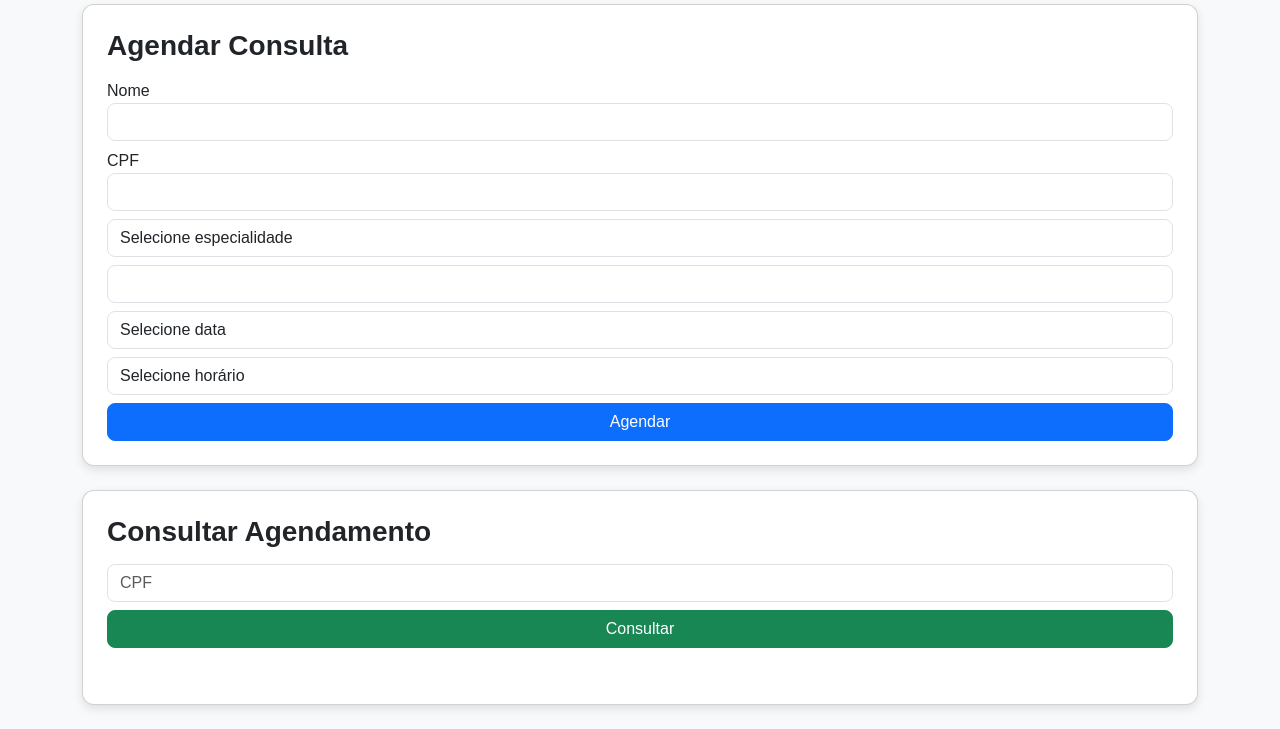
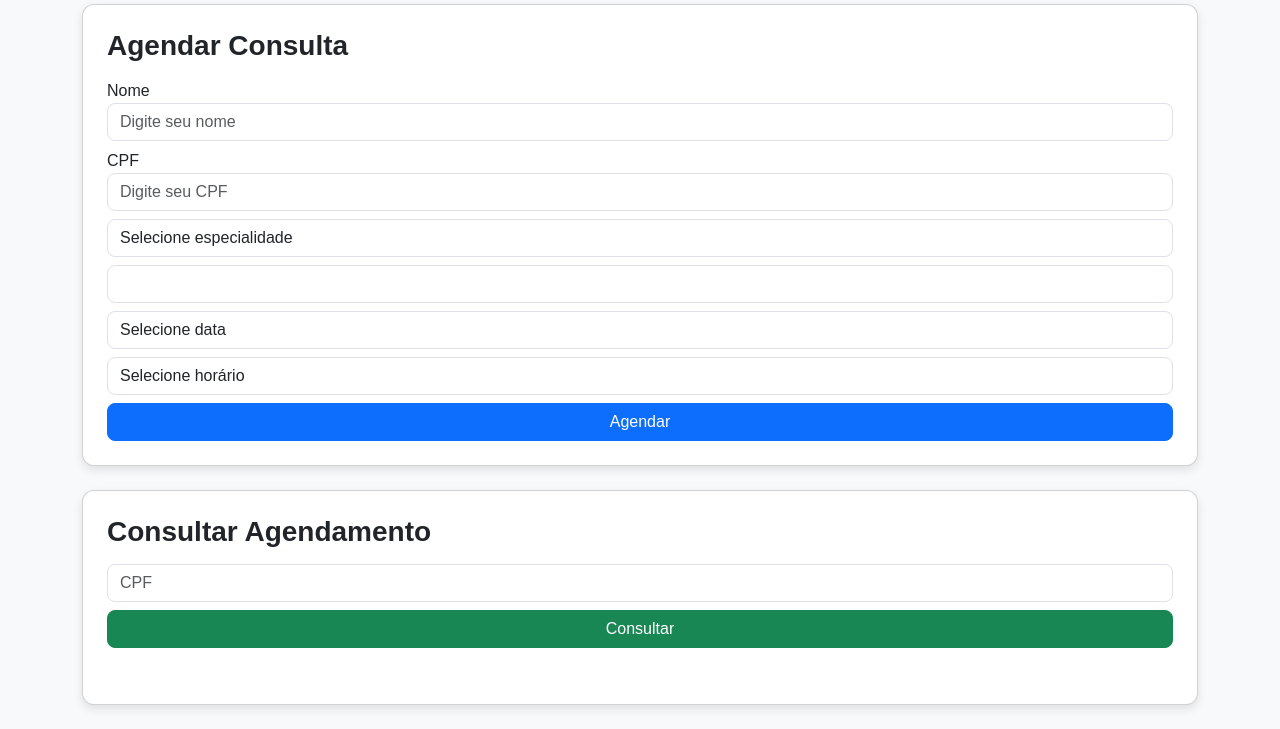
Before and after one commit to joaolopezzSystem/clinica-saude, a plain HTML site: page docs/agendamento.html in a window 1280 px wide. Shown: the part 116-845 px from the top of the page. Drawn offline with nearby package versions, Linux system fonts and the light colour scheme; no server answers.

Commit message:
server final corrigido

```diff
--- a/docs/agendamento.html
+++ b/docs/agendamento.html
@@ -17,9 +17,9 @@
     <h3 class="mb-3">Agendar Consulta</h3>
 
     <label>Nome</label>
-    <input class="form-control mb-2" id="nome">
+    <input class="form-control mb-2" id="nome" required placeholder="Digite seu nome">
     <label>CPF</label>
-    <input class="form-control mb-2" id="cpf" oninput="apenasNumeros(this)">
+    <input class="form-control mb-2" id="cpf" required placeholder="Digite seu CPF" oninput="apenasNumeros(this)">
 
 
     <select class="form-control mb-2" id="especialidade"></select>
```
